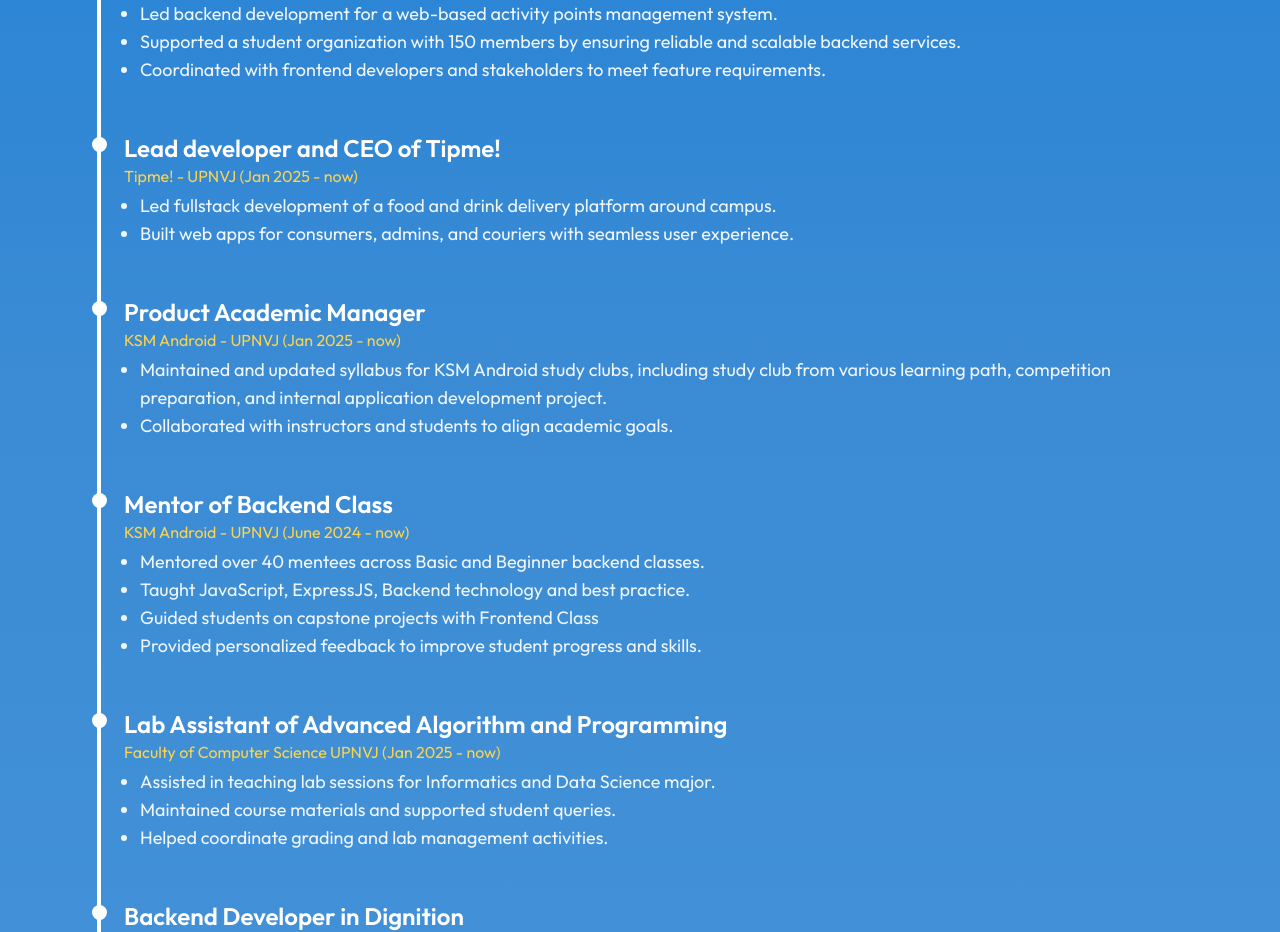
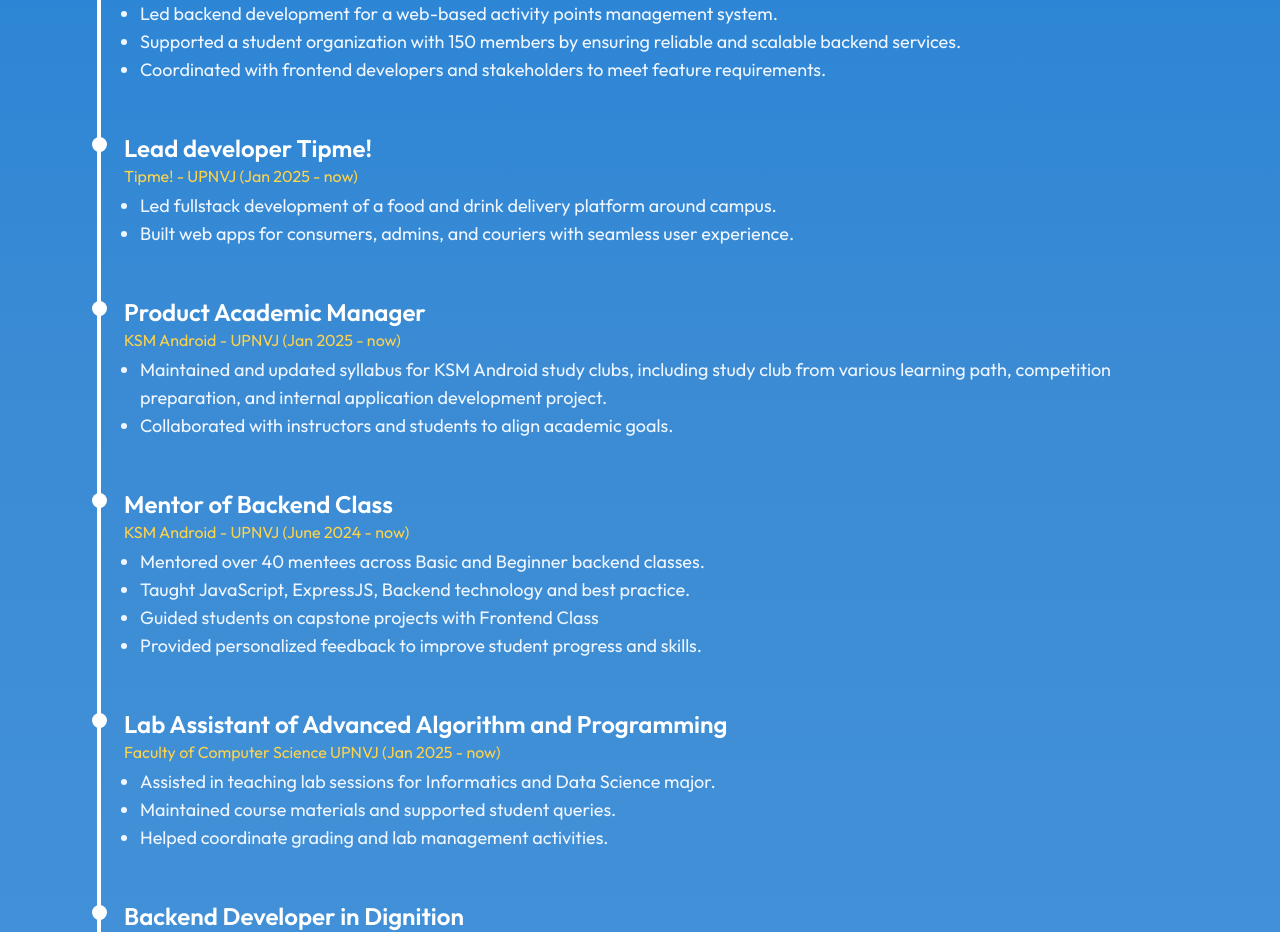
Before and after one commit to evasbr/portfolio-2024, a Next.js app: page /about in a window 1280 px wide. Shown: the part 1700-2632 px from the top of the page. Built offline with nearby package versions, Linux system fonts and the light colour scheme; a web font is replaced by a local one.

Commit message:
Update page.tsx

```diff
--- a/app/about/page.tsx
+++ b/app/about/page.tsx
@@ -94,7 +94,7 @@
     role: ["Backend"],
   },
   {
-    title: "Lead developer and CEO of Tipme!",
+    title: "Lead developer Tipme!",
     place: "Tipme! - UPNVJ (Jan 2025 - now)",
     description: [
       "Led fullstack development of a food and drink delivery platform around campus.",
```
